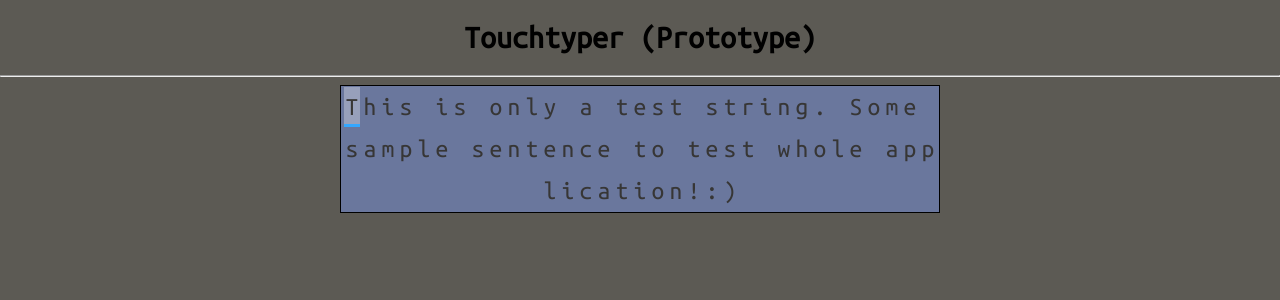
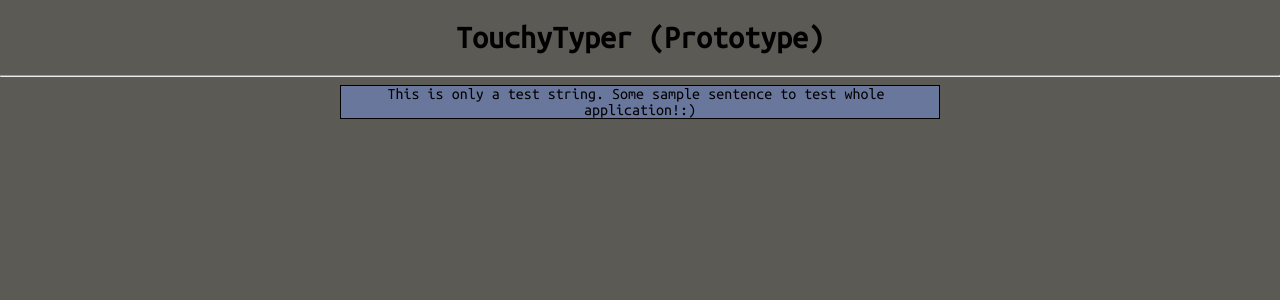
Before and after one commit to wdudek82/touchtyper-fronend-react, a React (Create React App) app: page / in a window 1280 px wide. Shown: the top 300 px of the page. Built offline with nearby package versions, Linux system fonts and the light colour scheme.

Commit message:
Alternative sentence partitioning to words/chars using regex to separately wrap each element/group in specific span element

```diff
--- a/package.json
+++ b/package.json
@@ -5,7 +5,8 @@
   "dependencies": {
     "react": "^16.6.3",
     "react-dom": "^16.6.3",
-    "react-scripts": "2.1.1"
+    "react-scripts": "2.1.1",
+    "styled-components": "^4.1.2"
   },
   "scripts": {
     "start": "react-scripts start",
--- a/src/App.js
+++ b/src/App.js
@@ -1,13 +1,12 @@
 import React, { Component } from 'react';
 import './App.css';
-import MouseTracker from './components/MouseTracker';
 import KeyboardTracker from './components/KeyboardTracker/KeyboardTracker';
 
 class App extends Component {
   render() {
     return (
       <div className="App" style={{ height: '90vh' }}>
-        <h1>Touchtyper (Prototype)</h1>
+        <h1>TouchyTyper (Prototype)</h1>
         <KeyboardTracker />
         {/* <MouseTracker /> */}
       </div>
--- a/src/components/Cat.js
+++ /dev/null
@@ -1,16 +0,0 @@
-import React from 'react';
-import cat from '../assets/images/cute-cat-clipart-256x256.png';
-
-const Cat = (props) => {
-  const { mouse } = props;
-
-  return (
-    <img
-      src={cat}
-      alt="a cute cat"
-      style={{ position: 'absolute', left: mouse.x, top: mouse.y }}
-    />
-  );
-};
-
-export default Cat;
--- a/src/components/KeyboardTracker/KeyboardTracker.css
+++ b/src/components/KeyboardTracker/KeyboardTracker.css
@@ -43,3 +43,8 @@
     border-bottom: 3px solid #34a7ff;
     border-radius: 0;
 }
+
+.word {
+    display: flex;
+    flex-direction: row;
+}
--- a/src/components/KeyboardTracker/KeyboardTracker.js
+++ b/src/components/KeyboardTracker/KeyboardTracker.js
@@ -5,9 +5,9 @@ class KeyboardTracker extends Component {
   constructor(props) {
     super(props);
     this.state = {
-      original:
+      originalText:
         'This is only a test string. Some sample sentence to test whole application!:)',
-      sentence: '',
+      typedText: '',
       results: [],
     };
   }
@@ -18,15 +18,13 @@ class KeyboardTracker extends Component {
   }
 
   handleKeyPressed = (e) => {
-    console.log('Window event: ', window.event);
-    console.log('Key pressed => ', window.event.which, window.event.key);
+    let updatedTypedText = this.state.typedText;
 
-    let updatedSentence = this.state.sentence;
     switch (window.event.keyCode) {
       case 8:
-        updatedSentence = this.state.sentence.substring(
+        updatedTypedText = this.state.typedText.substring(
           0,
-          this.state.sentence.length - 1,
+          this.state.typedText.length - 1,
         );
         break;
       case 9: // Tab
@@ -42,52 +40,86 @@ class KeyboardTracker extends Component {
       default: {
         e.preventDefault();
 
-        if (this.state.sentence.length < this.state.original.length) {
-          updatedSentence = this.state.sentence + window.event.key;
+        if (this.state.typedText.length < this.state.originalText.length) {
+          updatedTypedText = this.state.typedText + window.event.key;
         } else {
-          updatedSentence = this.state.sentence;
+          updatedTypedText = this.state.typedText;
         }
       }
     }
 
     this.setState(() => ({
-      sentence: updatedSentence,
+      typedText: updatedTypedText,
     }));
   };
 
-  renderDiff = () => {
-    return this.state.original.split('').map((char, index) => {
+  renderWordsRegex = () => {
+    const pattern = /\w+[\s\W]*/g;
+    const tokens = this.state.originalText.match(pattern);
+    const result = [];
+
+    let offset = 0;
+    for (let i = 0; i < tokens.length; i += 1) {
+      const token = tokens[i];
+      result.push(
+        <span className="word">
+          {this.renderCharsRegex(token, offset)}
+        </span>
+      );
+      offset += token.length;
+    }
+
+    return result;
+  };
+
+  renderCharsRegex = (token, offset) => {
+    console.log(token);
+    return token.split('').map((char) => (
+      <span>{char !== ' ' ? char : <i>&nbsp;</i>}</span>
+    ));
+  };
+
+  renderWords = () => {
+    const renderedLetters = this.renderLetters();
+    return renderedLetters;
+  };
+
+  renderLetters = () => {
+    return this.state.originalText.split('').map((char, index) => {
       const classList = ['character'];
-      const { sentence } = this.state;
-      const typedChar = this.state.sentence[index];
+      const { typedText } = this.state;
+      const typedChar = this.state.typedText[index];
 
-      if (sentence.length > 0 && !!sentence[index]) {
+      if (typedText.length > 0 && !!typedText[index]) {
         if (typedChar === char) {
           classList.push(this.state.results[index] < 2 ? 'fixed' : 'correct');
         } else {
           classList.push('incorrect');
         }
       }
-      if (this.state.sentence.length === index) {
+      if (typedText.length === index) {
         classList.push('caret');
       }
 
-      if (char !== 'ß') {
-        return (
-          <span key={`${char}_${index}`} className={classList.join(' ')}>
-            {char !== ' ' ? char : <i>&nbsp;</i>}
-          </span>
-        );
+      if (char === ' ') {
+        return ' ';
       }
-      return <br />;
+
+      return (
+        <span className={classList.join(' ')}>
+          {char !== ' ' ? char : <i>&nbsp;</i>}
+        </span>
+      );
     });
   };
 
   render() {
+    const rendered = this.renderWordsRegex();
+    console.log(this.renderWordsRegex());
     return (
       <div>
         <hr />
-        <div className="text-container">{this.renderDiff()}</div>
+        <div className="text-container">{rendered}</div>
       </div>
     );
   }
--- a/src/components/Mouse.js
+++ /dev/null
@@ -1,29 +0,0 @@
-import React, { Component } from 'react';
-
-class Mouse extends Component {
-  state = {
-    x: 0,
-    y: 0,
-  };
-
-  handleMouseMove = (event) => {
-    this.setState({
-      x: event.clientX,
-      y: event.clientY,
-    });
-  };
-
-  render() {
-    return (
-      <div
-        style={{ height: '100%', background: 'palevioletred' }}
-        onMouseMove={this.handleMouseMove}
-      >
-        The current mouse position is ({this.state.x}, {this.state.y})
-        {this.props.children(this.state)}
-      </div>
-    );
-  }
-}
-
-export default Mouse;
--- a/src/components/MouseTracker.js
+++ /dev/null
@@ -1,18 +0,0 @@
-import React, { Component } from 'react';
-import Mouse from './Mouse';
-import Cat from './Cat';
-
-class MouseTracker extends Component {
-  render() {
-    return (
-      <div style={{ height: '100%', cursor: 'none' }}>
-        <h1>Move the mouse around!</h1>
-        <Mouse render={(mouse) => <Cat mouse={mouse} />}>
-          {(mouse) => <Cat mouse={mouse} />}
-        </Mouse>
-      </div>
-    );
-  }
-}
-
-export default MouseTracker;
```
Also changed, not shown: src/components/MouseWithCat.js (deleted, +0 -29 lines), 2 other files (tests, documents, lock files or other folders).
